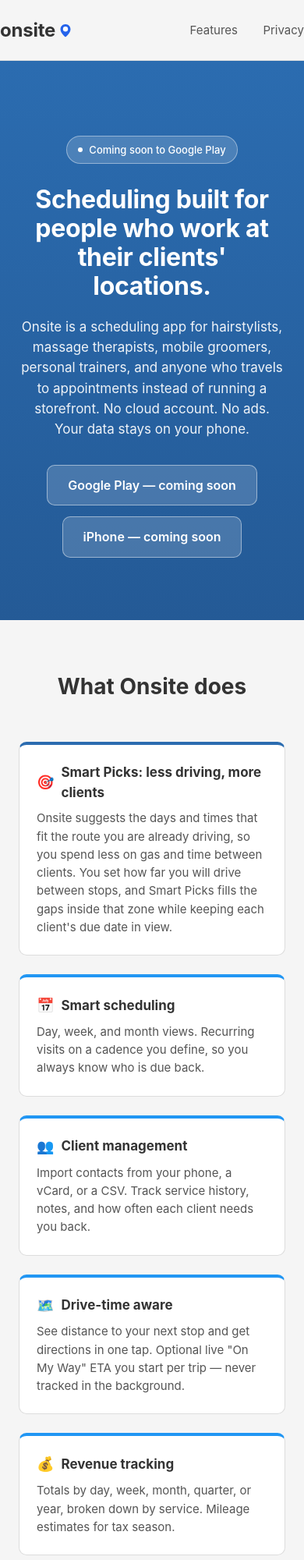
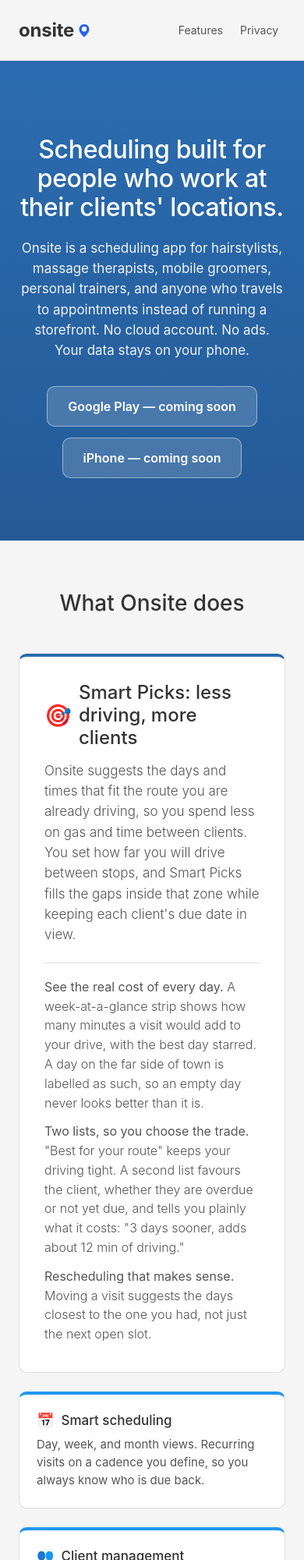
Before and after one commit to onsiteapp/onsiteapp.github.io, a plain HTML site: page index.html in a window 390 px wide. Shown: the top 2000 px of the page at 78% size. Drawn offline with nearby package versions, Linux system fonts and the light colour scheme.

Commit message:
Add files via upload
bootstrap

```diff
--- a/index.html
+++ b/index.html
@@ -5,6 +5,7 @@
 <meta name="viewport" content="width=device-width, initial-scale=1">
 <title>Onsite — Scheduling for mobile service pros</title>
 <meta name="description" content="Onsite is a scheduling app for mobile service professionals — hairstylists, massage therapists, groomers, trainers. No cloud account, no ads, your data stays on your phone.">
+<link rel="stylesheet" href="https://cdn.jsdelivr.net/npm/bootstrap@5.3.3/dist/css/bootstrap.min.css" integrity="sha384-QWTKZyjpPEjISv5WaRU9OFeRpok6YctnYmDr5pNlyT2bRjXh0JMhjY6hW+ALEwIH" crossorigin="anonymous">
 <link rel="stylesheet" href="style.css">
 </head>
 <body>
@@ -18,16 +19,15 @@
         <circle cx="90" cy="76" r="26" fill="#ffffff"/>
       </svg>
     </a>
-    <nav class="site-nav">
-      <a href="#features">Features</a>
-      <a href="privacy.html">Privacy</a>
+    <nav class="site-nav nav nav-pills" aria-label="Site">
+      <a class="nav-link" href="#features">Features</a>
+      <a class="nav-link" href="privacy.html">Privacy</a>
     </nav>
   </div>
 </header>
 
 <section class="hero">
   <div class="wrap">
-    <span class="badge"><span class="dot"></span>Coming soon to Google Play</span>
     <h1>Scheduling built for people who work at their clients' locations.</h1>
     <p class="lede">
       Onsite is a scheduling app for hairstylists, massage therapists, mobile groomers,
@@ -44,30 +44,51 @@
 <section class="features" id="features">
   <div class="wrap">
     <h2>What Onsite does</h2>
-    <div class="feature-grid">
-      <div class="feature-card">
+    <div class="row g-4">
+      <div class="col-lg-6">
+          <div class="feature-card lead h-100">
               <h3><span class="feature-icon">🎯</span> Smart Picks: less driving, more clients</h3>
               <p>Onsite suggests the days and times that fit the route you are already driving, so you spend less on gas and time between clients. You set how far you will drive between stops, and Smart Picks fills the gaps inside that zone while keeping each client's due date in view.</p>
+              <ul class="lead-points">
+                <li><strong>See the real cost of every day.</strong> A week-at-a-glance strip shows how many minutes a visit would add to your drive, with the best day starred. A day on the far side of town is labelled as such, so an empty day never looks better than it is.</li>
+                <li><strong>Two lists, so you choose the trade.</strong> "Best for your route" keeps your driving tight. A second list favours the client, whether they are overdue or not yet due, and tells you plainly what it costs: "3 days sooner, adds about 12 min of driving."</li>
+                <li><strong>Rescheduling that makes sense.</strong> Moving a visit suggests the days closest to the one you had, not just the next open slot.</li>
+              </ul>
           </div>
-      <div class="feature-card">
+      </div>
+      <div class="col-lg-6">
+        <div class="row g-4">
+          <div class="col-sm-6">
+              <div class="feature-card h-100">
                   <h3><span class="feature-icon">📅</span> Smart scheduling</h3>
                   <p>Day, week, and month views. Recurring visits on a cadence you define, so you always know who is due back.</p>
               </div>
-      <div class="feature-card">
+          </div>
+          <div class="col-sm-6">
+              <div class="feature-card h-100">
                   <h3><span class="feature-icon">👥</span> Client management</h3>
                   <p>Import contacts from your phone, a vCard, or a CSV. Track service history, notes, and how often each client needs you back.</p>
               </div>
-      <div class="feature-card">
+          </div>
+          <div class="col-sm-6">
+              <div class="feature-card h-100">
                   <h3><span class="feature-icon">🗺️</span> Drive-time aware</h3>
                   <p>See distance to your next stop and get directions in one tap. Optional live "On My Way" ETA you start per trip — never tracked in the background.</p>
               </div>
-      <div class="feature-card">
+          </div>
+          <div class="col-sm-6">
+              <div class="feature-card h-100">
                   <h3><span class="feature-icon">💰</span> Revenue tracking</h3>
                   <p>Totals by day, week, month, quarter, or year, broken down by service. Mileage estimates for tax season.</p>
               </div>
-      <div class="feature-card">
+          </div>
+          <div class="col-12">
+              <div class="feature-card h-100">
                   <h3><span class="feature-icon">🔒</span> Optional App Lock</h3>
                   <p>Add a PIN or biometric lock so a client browsing your phone can't see your other clients.</p>
+              </div>
+          </div>
+        </div>
       </div>
     </div>
   </div>
--- a/style.css
+++ b/style.css
@@ -43,7 +43,7 @@ header.site {
   display: flex;
   align-items: center;
   justify-content: space-between;
-  padding: 20px 0;
+  padding: 20px 24px; /* keep .wrap's side gutter */
 }
 
 .logo {
@@ -66,15 +66,34 @@ header.site {
   flex-shrink: 0;
 }
 
-nav.site-nav a {
-  color: var(--ink-soft);
-  text-decoration: none;
-  font-size: 15px;
-  margin-left: 28px;
+/* Nav: Bootstrap pills, themed. The current page gets the filled pill. */
+.site-nav {
+  gap: 4px;
+  flex-wrap: nowrap;
 }
 
-nav.site-nav a:hover {
+.site-nav .nav-link {
+  color: var(--ink-soft);
+  font-size: 15px;
+  padding: 6px 12px;
+  border-radius: 999px;
+}
+
+.site-nav .nav-link:hover {
   color: var(--ink);
+  background: #e9e9e9;
+}
+
+.site-nav .nav-link.active {
+  background: var(--accent-deep);
+  color: #ffffff;
+}
+
+@media (max-width: 480px) {
+  .site-nav .nav-link {
+    font-size: 14px;
+    padding: 6px 9px;
+  }
 }
 
 /* Hero */
@@ -144,6 +163,7 @@ nav.site-nav a:hover {
   color: #ffffff;
   border: 1px solid rgba(255, 255, 255, 0.45);
   cursor: default;
+  opacity: 1; /* Bootstrap fades .btn.disabled to .65 */
 }
 
 /* Features */
@@ -158,12 +178,6 @@ nav.site-nav a:hover {
   margin: 0 0 48px;
 }
 
-.feature-grid {
-  display: grid;
-  grid-template-columns: repeat(auto-fit, minmax(220px, 1fr));
-  gap: 24px;
-}
-
 .feature-card {
   background: #ffffff;
   border: 1px solid var(--line);
@@ -172,10 +186,40 @@ nav.site-nav a:hover {
   padding: 22px 22px 24px;
 }
 
-/* The lead feature spans the grid, in the app's primary blue. */
-.feature-card:first-child {
-  grid-column: 1 / -1;
+/* The lead feature (Smart Picks) is the highlight: taller, larger type, deeper blue. */
+.feature-card.lead {
   border-top-color: var(--accent-deep);
+  padding: 32px 32px 36px;
+}
+
+.feature-card.lead h3 {
+  font-size: 24px;
+  margin-bottom: 14px;
+}
+
+.feature-card.lead .feature-icon {
+  font-size: 28px;
+}
+
+.feature-card.lead p {
+  font-size: 17px;
+}
+
+.feature-card.lead .lead-points {
+  list-style: none;
+  margin: 22px 0 0;
+  padding: 18px 0 0;
+  border-top: 1px solid var(--line);
+  font-size: 16px;
+  color: var(--ink-soft);
+}
+
+.feature-card.lead .lead-points li {
+  margin-bottom: 12px;
+}
+
+.feature-card.lead .lead-points li:last-child {
+  margin-bottom: 0;
 }
 
 .feature-card h3 {
@@ -224,7 +268,7 @@ footer.site {
 
 /* Policy page */
 .policy {
-  padding: 56px 0 96px;
+  padding: 56px 24px 96px; /* keep .wrap's side gutter */
   max-width: 760px;
   margin: 0 auto;
 }
```
Also changed, not shown: privacy.html (+4 -6 lines). Lines whose indentation alone changed are shown as unchanged.
